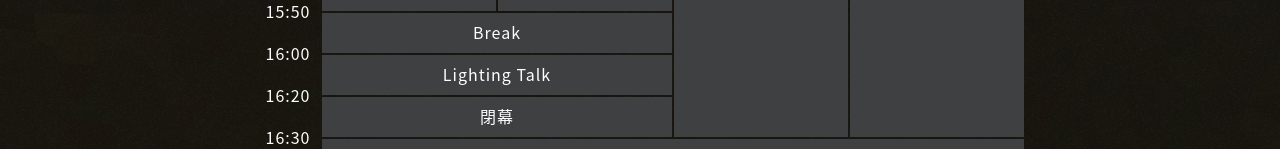
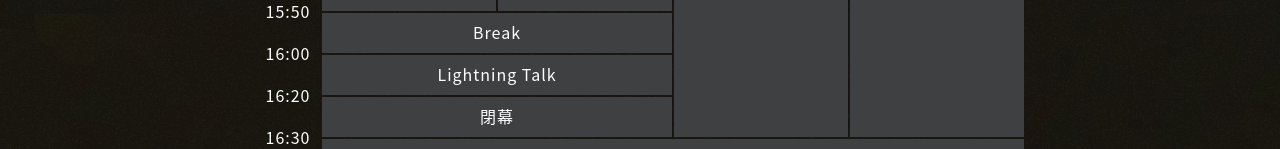
Before and after one commit to tdoh/tdoh.online, a Vue app: page /agenda in a window 1280 px wide. Shown: the part 1681-1830 px from the top of the page. Built offline with nearby package versions, Linux system fonts and the light colour scheme; a web font is replaced by a local one.

Commit message:
Fix: typo `Lighting` -> `Lightning`

```diff
--- a/src/views/Agenda.vue
+++ b/src/views/Agenda.vue
@@ -147,7 +147,7 @@ export default {
             id: 'start'
           },
           {
-            name: 'Lighting Talk',
+            name: 'Lightning Talk',
             id: 'lighting'
           },
           {
```
